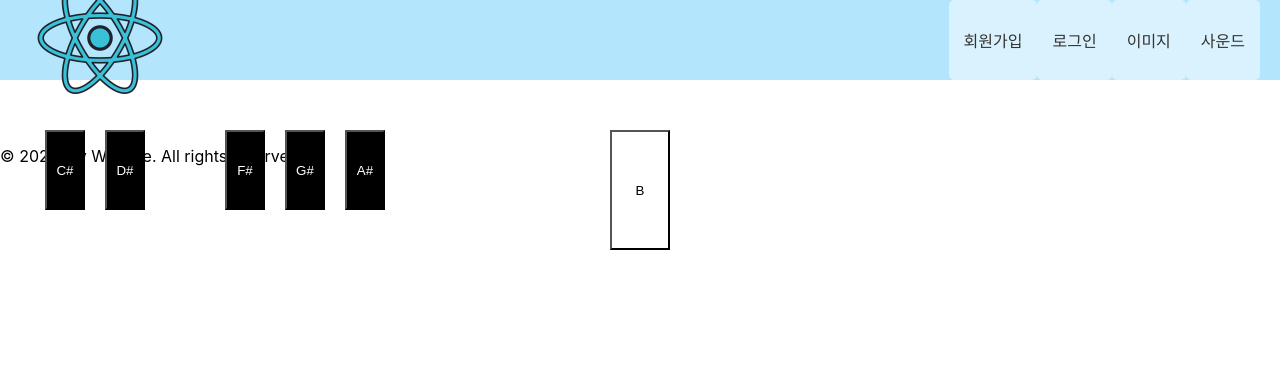
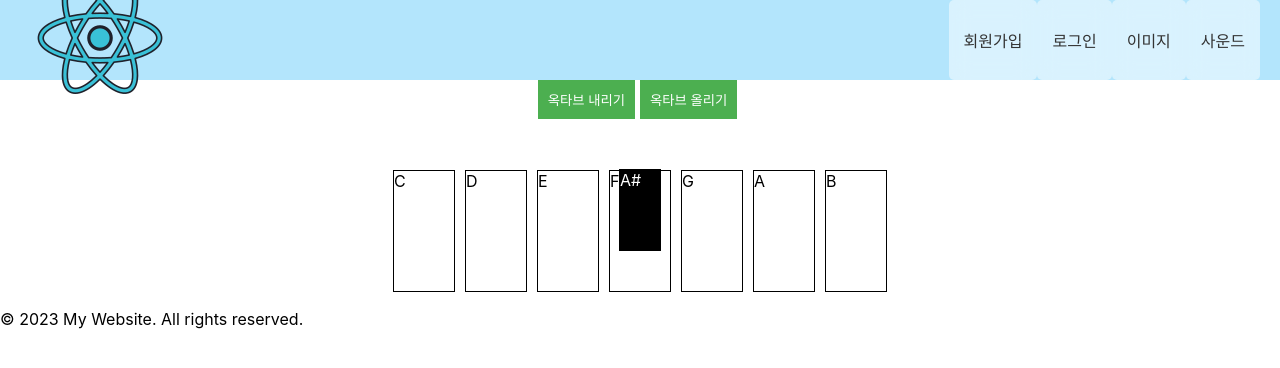
Before and after one commit to Heonamkyu93/refore-front, a React (Create React App) app: page /sound in a window 1280 px wide. Shown: the top 368 px of the page. Built offline with nearby package versions, Linux system fonts and the light colour scheme; no server answers.

Commit message:
옥타브 올리기 추가 피아노 음 겹치는거 수정

```diff
--- a/src/component/sound/Sound.js
+++ b/src/component/sound/Sound.js
@@ -1,34 +1,37 @@
-import React, { useRef, useEffect } from 'react';
-import styles from './Sound.module.css'; // CSS 모듈 임포트 위치 확인 필요
+import React, { useRef, useEffect, useState } from 'react';
+import styles from './Sound.module.css'; // CSS 모듈 경로 확인 필요
 
 const Sound = () => {
     const audioCtx = useRef(null);
-    const oscillatorRef = useRef(null);
-
+    const [octave, setOctave] = useState(4); // 현재 옥타브 상태
+    const activeOscillators = useRef({});
     useEffect(() => {
         audioCtx.current = new (window.AudioContext || window.webkitAudioContext)();
     }, []);
 
-    const playNote = (frequency) => {
+    const playNote = (frequency, note) => {
         if (!audioCtx.current) return;
 
-        // 이전 오실레이터가 있으면 중지
-        if (oscillatorRef.current) {
-            oscillatorRef.current.stop();
+        if (activeOscillators.current[note]) {
+            activeOscillators.current[note].stop();
         }
 
         const oscillator = audioCtx.current.createOscillator();
-        oscillator.frequency.setValueAtTime(frequency, audioCtx.current.currentTime);
+        oscillator.frequency.setValueAtTime(frequency * Math.pow(2, octave - 4), audioCtx.current.currentTime);
         oscillator.type = 'sine';
         oscillator.connect(audioCtx.current.destination);
         oscillator.start();
-        oscillator.stop(audioCtx.current.currentTime + 1); // 1초 후 소리 재생 멈춤
+        oscillator.stop(audioCtx.current.currentTime + 1);
 
-        // 현재 오실레이터를 참조에 저장
-        oscillatorRef.current = oscillator;
+        activeOscillators.current[note] = oscillator;
     };
 
-    // 각 키와 해당 주파수
+    // 옥타브 변경 함수
+    const changeOctave = (amount) => {
+        setOctave(octave + amount);
+    };
+
+    // 기본 노트 정보
     const notes = [
         { note: 'C', frequency: 261.63, color: 'white' },
         { note: 'C#', frequency: 277.18, color: 'black' },
@@ -41,21 +44,24 @@ const Sound = () => {
         { note: 'G#', frequency: 415.30, color: 'black' },
         { note: 'A', frequency: 440.00, color: 'white' },
         { note: 'A#', frequency: 466.16, color: 'black' },
-        { note: 'B', frequency: 493.88, color: 'white' },
-        // 추가 옥타브 및 검은 건반을 위해 필요한 나머지 노트들 추가
+        { note: 'B', frequency: 493.88, color: 'white' }
     ];
 
     return (
-        <div className={styles.piano}>
-            {notes.map(({ note, frequency, color }) => (
-                <button
-                    key={note}
-                    onClick={() => playNote(frequency)}
-                    className={`${styles.key} ${styles[color]}`}
-                >
-                    {note}
-                </button>
-            ))}
+        <div>
+            <div className={styles.controls}>
+                <button onClick={() => changeOctave(-1)}>옥타브 내리기</button>
+                <button onClick={() => changeOctave(1)}>옥타브 올리기</button>
+            </div>
+            <div className={styles.piano}>
+                {notes.map(({ note, frequency, color }) => (
+                    <div key={note}
+                        className={`${styles.key} ${color === 'black' ? styles.blackKey : styles.whiteKey}`}
+                        onClick={() => playNote(frequency)}>
+                        {note}
+                    </div>
+                ))}
+            </div>
         </div>
     );
 };
--- a/src/component/sound/Sound.module.css
+++ b/src/component/sound/Sound.module.css
@@ -1,35 +1,55 @@
-.piano {
+
+
+  .controls {
+    text-align: center;
+    margin-bottom: 20px;
+  }
+
+  .piano {
     display: flex;
-    position: relative; /* 컨테이너에 상대적 위치 지정 */
     justify-content: center;
+    position: relative;
     margin: auto;
     margin-top: 50px;
   }
 
-  .white, .black {
-    position: absolute;
-    height: 120px; /* 건반 높이 조정 */
-    width: 60px; /* 건반 너비 조정 */
+  .key {
+    position: relative;
+    height: 120px;
+    width: 60px; /* 하얀 건반 너비 */
+    margin: 1px 5px; /* 건반 간 간격 */
+    background-color: #fff;
+    border: 1px solid #000;
+    cursor: pointer;
   }
 
-  .white {
-    background-color: #fff;
-    z-index: 1;
-  }
-
-  .black {
+  .blackKey {
+    position: absolute;
+    width: 40px; /* 검은 건반 너비 */
+    height: 80px; /* 검은 건반 높이 */
     background-color: #000;
     color: #fff;
-    width: 40px; /* 검은 건반은 더 좁게 */
-    height: 80px; /* 검은 건반은 더 짧게 */
+    margin: 0;
     top: 0;
+    left: 50%; /* 기본 위치를 하얀 건반의 중앙으로 설정 */
+    transform: translateX(-50%); /* X축 기준으로 -50% 이동하여 중앙 정렬 */
     z-index: 2;
   }
 
-  /* 검은 건반 위치 조정 */
-  .black:nth-child(2) { left: 45px; }
-  .black:nth-child(4) { left: 105px; }
-  .black:nth-child(7) { left: 225px; }
-  .black:nth-child(9) { left: 285px; }
-  .black:nth-child(11) { left: 345px; }
-  /* 추가 검은 건반 위치 조정 */
+  .whiteKey {
+    z-index: 1;
+    background-color: #fff;
+  }
+
+  .controls button {
+    padding: 10px;
+    margin-right: 5px;
+    background-color: #4CAF50;
+    color: white;
+    border: none;
+    cursor: pointer;
+  }
+
+  .controls button:hover {
+    background-color: #45a049;
+  }
```
